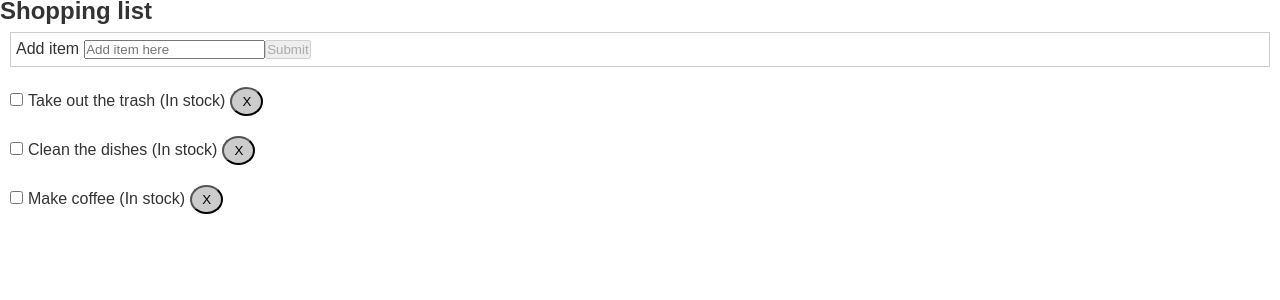
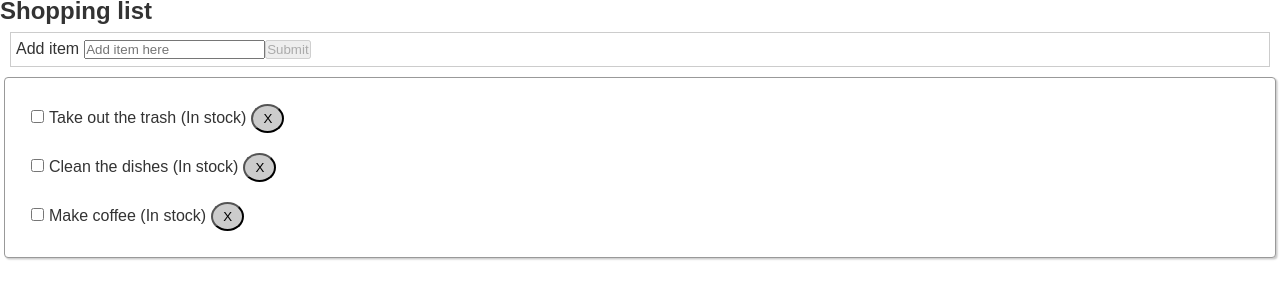
Before and after one commit to kimflournoy/sf_challenge, a React (Create React App) app: page / in a window 1280 px wide. Shown: the top 300 px of the page. Built offline with nearby package versions, Linux system fonts and the light colour scheme.

Commit message:
Card styles

```diff
--- a/src/App.js
+++ b/src/App.js
@@ -135,7 +135,7 @@ class App extends Component {
         <AddListItem addListItem={this.addListItem} />
 
         {/* ToDo: move <ul> tags inside of ShoppingList component */}
-        <ul>
+        <ul className="shopping-list__list">
           <ShoppingList listitems={this.state.listitems} toggleComplete={this.toggleComplete} deleteListItem={this.deleteListItem} />
         </ul>
 
--- a/src/app-styles/colors.scss
+++ b/src/app-styles/colors.scss
@@ -1,2 +1,5 @@
-$main-border-color: #333;
+$main-border-color: #999;
+$page-background-color: #fff;
 $main-background-color: #ccc;
+$main-text-color: #333;
+$drop-shadow-color: #ccc;
--- a/src/app-styles/layout.scss
+++ b/src/app-styles/layout.scss
@@ -4,8 +4,12 @@
 @import "./accessibility.scss";
 
 
-body {
-    font-family: Arial, Helvetica, sans-serif;
-    line-height: 1.4em;
-    color: $main-border-color;
-  }
+
+@mixin card {
+  border: 1px solid $main-border-color;
+  padding: 1rem;
+  margin: 0.25rem;
+  background-color: $page-background-color;
+  border-radius: 0.25rem;
+  box-shadow: 0.1rem 0.1rem 0.1rem $drop-shadow-color;
+}
--- a/src/app-styles/typography.scss
+++ b/src/app-styles/typography.scss
@@ -1 +1,13 @@
 @import "./colors.scss";
+
+body {
+    font-family: Arial, Helvetica, sans-serif;
+    line-height: 1.4rem;
+    color: $main-text-color;
+  }
+
+  @mixin list-reset {
+      margin: 0;
+      padding: 0;
+      list-style-type: none;
+  }
--- a/src/components/ShoppingList/ShoppingList.scss
+++ b/src/components/ShoppingList/ShoppingList.scss
@@ -1 +1,6 @@
 @import "../../app-styles/app-styles.scss";
+
+.shopping-list__list {
+    @include list-reset;
+    @include card;
+}
```
